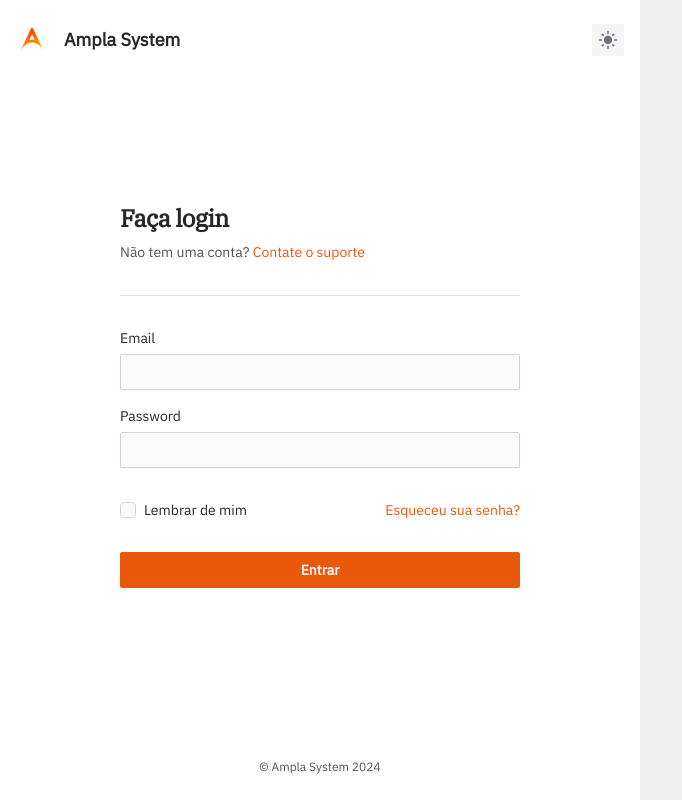
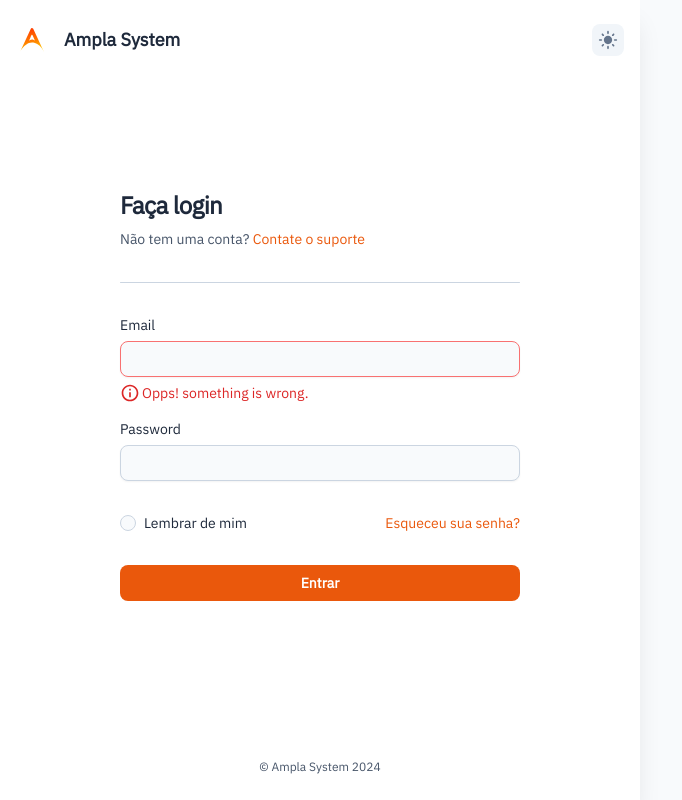
Before and after one commit to ICEI-PUC-Minas-PMGES-TI/pmg-es-2024-1-ti3-9577100-amplasystem, a React (Vite) app: page / in a window 1280 px wide. Shown: the whole page, without its empty margins (0-682 px from the left). Built offline with nearby package versions, Linux system fonts and the light colour scheme.

Commit message:
Novas variaveis e novos estilos

```diff
--- a/src/components/Sidebar.tsx
+++ b/src/components/Sidebar.tsx
@@ -83,7 +83,7 @@ const Sidebar = () => {
         flexDirection: "column",
         gap: 2,
         borderRight: "1px solid",
-        borderColor: "divider",
+        borderColor: (theme) => theme.palette.divider,
       }}
     >
       <GlobalStyles
--- a/src/pages/LoginPage.tsx
+++ b/src/pages/LoginPage.tsx
@@ -13,6 +13,8 @@ import Stack from "@mui/joy/Stack";
 import IconButton from "@mui/joy/IconButton";
 
 import ColorSchemeToggle from "@/components/ColorSchemeToggle";
+import { InfoOutlined } from "@mui/icons-material";
+import FormHelperText from "@mui/joy/FormHelperText";
 
 interface FormElements extends HTMLFormControlsCollection {
   email: HTMLInputElement;
@@ -44,10 +46,8 @@ export default function JoySignInSideTemplate() {
           display: "flex",
           justifyContent: "flex-end",
           backdropFilter: "blur(12px)",
-          backgroundColor: "rgba(255 255 255 / 0.2)",
-          [theme.getColorSchemeSelector("dark")]: {
-            backgroundColor: "rgba(19 19 24 / 0.4)",
-          },
+          backgroundColor: theme.palette.background.body,
+          boxShadow: theme.shadow.xl,
         })}
       >
         <Box
@@ -147,7 +147,7 @@ export default function JoySignInSideTemplate() {
             />
             <Stack gap={4} sx={{ mt: 2 }}>
               <form
-                onSubmit={(event: React.FormEvent<SignInFormElement>) => {
+                onSubmit={async (event: React.FormEvent<SignInFormElement>) => {
                   event.preventDefault();
                   const formElements = event.currentTarget.elements;
                   const data = {
@@ -155,12 +155,17 @@ export default function JoySignInSideTemplate() {
                     password: formElements.password.value,
                     persistent: formElements.persistent.checked,
                   };
+
                   alert(JSON.stringify(data, null, 2));
                 }}
               >
-                <FormControl required>
+                <FormControl required error>
                   <FormLabel>Email</FormLabel>
                   <Input type="email" name="email" />
+                  <FormHelperText>
+                    <InfoOutlined />
+                    Opps! something is wrong.
+                  </FormHelperText>
                 </FormControl>
                 <FormControl required>
                   <FormLabel>Password</FormLabel>
@@ -208,10 +213,8 @@ export default function JoySignInSideTemplate() {
           transition:
             "background-image var(--Transition-duration), left var(--Transition-duration) !important",
           transitionDelay: "calc(var(--Transition-duration) + 0.1s)",
-          background: "#f0f0f0",
-          [theme.getColorSchemeSelector("dark")]: {
-            background: "black",
-          },
+          // background: theme.palette.primary[500],
+          background: theme.palette.background.surface,
         })}
       />
     </>
--- a/src/styles/themes/customTheme.ts
+++ b/src/styles/themes/customTheme.ts
@@ -4,7 +4,12 @@ const theme = extendTheme({
   colorSchemes: {
     light: {
       palette: {
-        primary: { // LARANJA
+        background: {
+          body:  '#fff',
+          surface: '#f8fafc',
+        },
+        divider: '#cbd5e1',
+        primary: { // Orange
           50: "#ffedd5",
           100: "#fed7aa",
           200: "#fdba74",
@@ -16,7 +21,19 @@ const theme = extendTheme({
           800: "#7c2d12",
           900: "#431407",
         },
-        // primary: { // VERDE
+        danger: {
+          50: "#fee2e2",
+          100: "#fecaca",
+          200: "#fca5a5",
+          300: "#f87171",
+          400: "#ef4444",
+          500: "#dc2626",
+          600: "#b91c1c",
+          700: "#991b1b",
+          800: "#7f1d1d",
+          900: "#450a0a",
+        },
+        // primary: { // Green
         //   50: "#dcfce7",
         //   100: "#bbf7d0",
         //   200: "#86efac",
@@ -28,35 +45,41 @@ const theme = extendTheme({
         //   800: "#14532d",
         //   900: "#052e16",
         // },
-        neutral: { // ZINC
-          50: "#fafafa",
-          100: "#f4f4f5",
-          200: "#e4e4e7",
-          300: "#d4d4d8",
-          400: "#a1a1aa",
-          500: "#71717a",
-          600: "#52525b",
-          700: "#3f3f46",
-          800: "#27272a",
-          900: "#18181b",
-        },
-        // neutral: { // Slate
-        //   50: "#f8fafc",
-        //   100: "#f1f5f9",
-        //   200: "#e2e8f0",
-        //   300: "#cbd5e1",
-        //   400: "#94a3b8",
-        //   500: "#64748b",
-        //   600: "#475569",
-        //   700: "#334155",
-        //   800: "#1e293b",
-        //   900: "#0f172a",
-        // }
+        // neutral: { // Zinc
+        //   50: "#fafafa",
+        //   100: "#f4f4f5",
+        //   200: "#e4e4e7",
+        //   300: "#d4d4d8",
+        //   400: "#a1a1aa",
+        //   500: "#71717a",
+        //   600: "#52525b",
+        //   700: "#3f3f46",
+        //   800: "#27272a",
+        //   900: "#18181b",
+        // },
+        neutral: { // Slate
+          50: "#f8fafc",
+          100: "#f1f5f9",
+          200: "#e2e8f0",
+          300: "#cbd5e1",
+          400: "#94a3b8",
+          500: "#64748b",
+          600: "#475569",
+          700: "#334155",
+          800: "#1e293b",
+          900: "#0f172a",
+        }
       },
     },
     dark: {
       palette: {
-        primary: { // LARANJA
+        background: {
+          // body:  '#09090b', // Zinc
+          body:  '#020617', // Slate
+          surface: '#0f172a',
+        },
+        divider: '#334155',
+        primary: { // Orange
           50: "#fff7ed",
           100: "#ffedd5",
           200: "#fed7aa",
@@ -68,7 +91,19 @@ const theme = extendTheme({
           800: "#9a3412",
           900: "#7c2d12",
         },
-        // primary: { // VERDE
+        danger: {
+          50: "#fef2f2",
+          100: "#fee2e2",
+          200: "#fecaca",
+          300: "#fca5a5",
+          400: "#f87171",
+          500: "#ef4444",
+          600: "#dc2626",
+          700: "#b91c1c",
+          800: "#991b1b",
+          900: "#7f1d1d",
+        },
+        // primary: { // Green
         //   50: "#f0fdf4",
         //   100: "#dcfce7",
         //   200: "#bbf7d0",
@@ -80,35 +115,36 @@ const theme = extendTheme({
         //   800: "#166534",
         //   900: "#14532d",
         // },
-        neutral: { // ZINC
-          50: "#f4f4f5",
-          100: "#e4e4e7",
-          200: "#d4d4d8",
-          300: "#a1a1aa",
-          400: "#71717a",
-          500: "#52525b",
-          600: "#3f3f46",
-          700: "#27272a",
-          800: "#18181b",
-          900: "#09090b",
-        },
-        // neutral: { // Slate
-        //   50: "#f1f5f9",
-        //   100: "#e2e8f0",
-        //   200: "#cbd5e1",
-        //   300: "#94a3b8",
-        //   400: "#64748b",
-        //   500: "#475569",
-        //   600: "#334155",
-        //   700: "#1e293b",
-        //   800: "#0f172a",
-        //   900: "#020617",
-        // }
+        // neutral: { // Zinc
+        //   50: "#fafafa",
+        //   100: "#f4f4f5",
+        //   200: "#e4e4e7",
+        //   300: "#d4d4d8",
+        //   400: "#a1a1aa",
+        //   500: "#71717a",
+        //   600: "#52525b",
+        //   700: "#3f3f46",
+        //   800: "#27272a",
+        //   900: "#18181b",
+        // },
+        neutral: { // Slate
+          50: "#f8fafc",
+          100: "#f1f5f9",
+          200: "#e2e8f0",
+          300: "#cbd5e1",
+          400: "#94a3b8",
+          500: "#64748b",
+          600: "#475569",
+          700: "#334155",
+          800: "#1e293b",
+          900: "#0f172a",
+        }
       },
     },
   },
   radius: {
-    xs: '.125rem',
+    xs: '.5rem',
+    // xs: '.125rem',
     sm: '.25rem',
     md: '.5rem',
     lg: '1rem',
@@ -122,7 +158,7 @@ const theme = extendTheme({
     xl: '0 20px 25px -5px rgba(0, 0, 0, 0.1)',
   },
   fontFamily: {
-    display: 'IBM Plex Serif',
+    display: 'IBM Plex Sans',
     body: 'IBM Plex Sans',
     code: 'IBM Plex Mono',
   },
@@ -166,7 +202,7 @@ const theme = extendTheme({
           transition: 'transform 0.2s',
           position: 'relative',
           '& :hover': {
-            '& .MuiSvgIcon-root:first-child': {
+            '& .MuiSvgIcon-root:first-of-type': {
               transform: 'scale(1.1)',
             },
           },
@@ -225,12 +261,24 @@ const theme = extendTheme({
         }),
         listbox: ({ theme }) => ({
           borderRadius: theme.vars.radius.xs,
+          backgroundColor: theme.palette.background.body,
+        }),
+      },
+    },
+    JoyMenu: {
+      styleOverrides: {
+        root: ({ theme }) => ({
+          borderRadius: theme.vars.radius.xs,
+          backgroundColor: theme.palette.background.body,
         }),
       },
     },
     JoyCheckbox: {
       styleOverrides: {
         root: ({ theme }) => ({
+          borderRadius: theme.vars.radius.xs,
+        }),
+        checkbox: ({ theme }) => ({
           borderRadius: theme.vars.radius.xs,
         }),
       },
```
